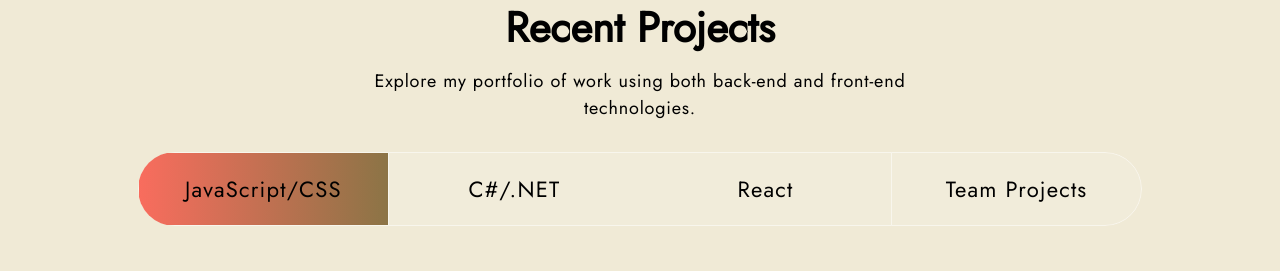
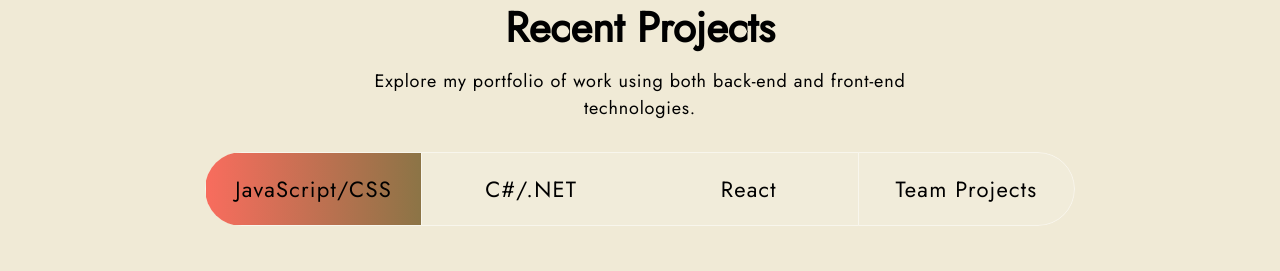
Before and after one commit to elgrons/Portfolio, a React app: page / in a window 1280 px wide. Shown: the part 2333-2604 px from the top of the page. Built offline with nearby package versions, Linux system fonts and the light colour scheme; some packages are replaced by stand-ins of ours; a web font is replaced by a local one.

Commit message:
update title type in projects.

```diff
--- a/src/components/App.css
+++ b/src/components/App.css
@@ -409,7 +409,7 @@
   width: 56%;
 }
 .project .nav.nav-pills {
-  width: 90%;
+  width: 78%;
   margin: 0 auto;
   border-radius: 50px;
   background-color: rgb(255 255 255 / 10%);
--- a/src/components/Projects.js
+++ b/src/components/Projects.js
@@ -120,7 +120,7 @@
 
   const teamproj = [
     {
-      title: "Christopher Walken Closet",
+      title: "Christopher Walk-In Closet",
       description: "A closet builder made using JavaScript based on a user's input `mood` color that returns a suggested palette with an API and has links for shopping. ",
       details: (
         <a href="https://github.com/elgrons/team-thread">
```
